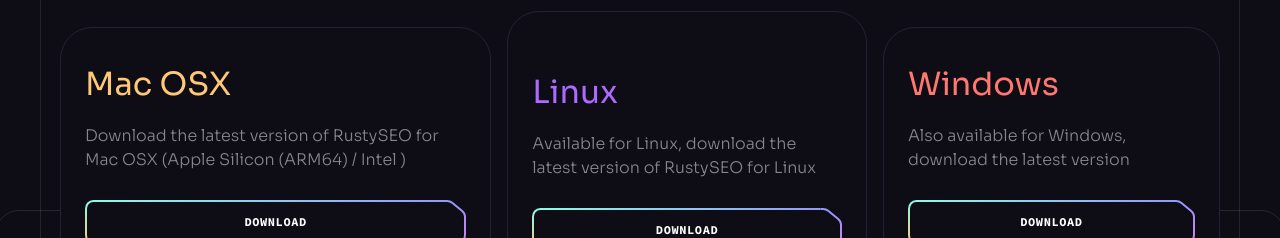
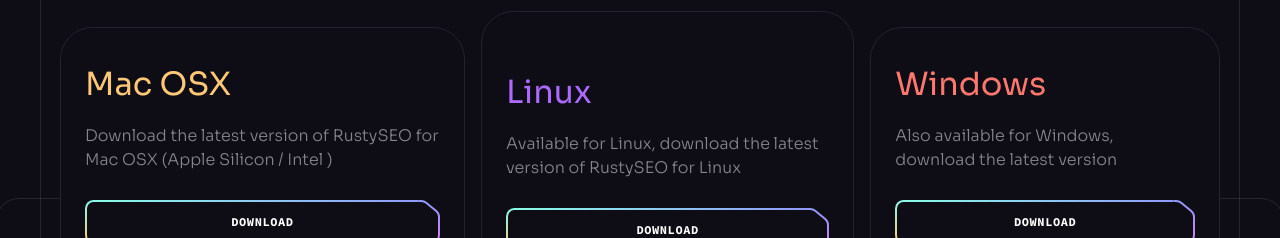
Before and after one commit to mascanho/RustyLanding, a React (Vite) app: page /help in a window 1280 px wide. Shown: the part 5720-5958 px from the top of the page. Built offline with nearby package versions, Linux system fonts and the light colour scheme.

Commit message:
Update index.js

```diff
--- a/src/constants/index.js
+++ b/src/constants/index.js
@@ -222,7 +222,7 @@
     id: "0",
     title: "Mac OSX",
     description:
-      "Download the latest version of RustySEO for Mac OSX (Apple Silicon (ARM64) / Intel )",
+      "Download the latest version of RustySEO for Mac OSX (Apple Silicon / Intel )",
     price: "0",
     features: [
       "Fast and secure, no more crashes or slowdowns",
```
